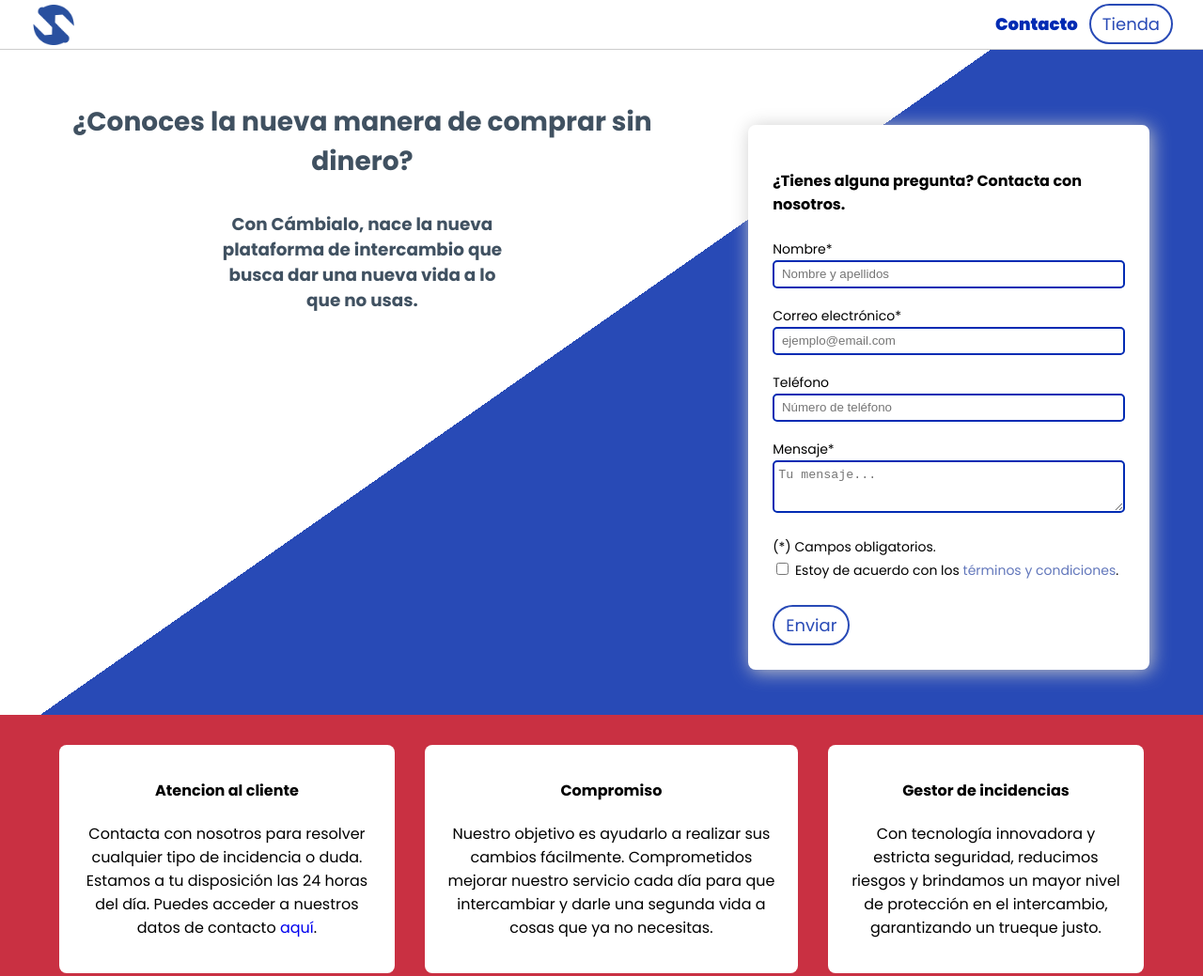
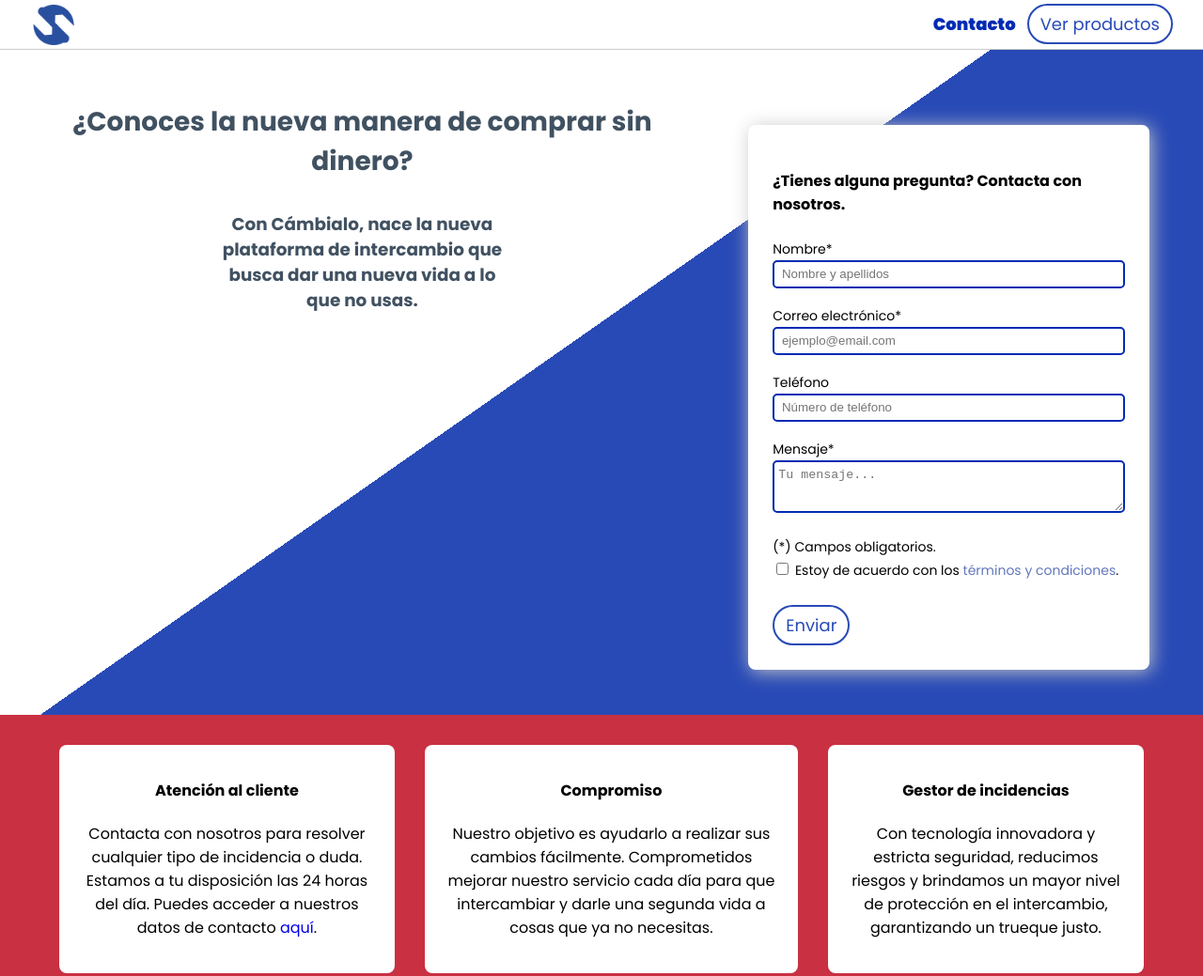
Before and after one commit to Las-Cabras-Intrepidas/cambialo-landing, a website built with Vite: page src/index.html in a window 1280 px wide. Shown: the top 1039 px of the page at 94% size. Built offline with nearby package versions, Linux system fonts and the light colour scheme; some packages are replaced by stand-ins of ours.

Commit message:
Correcciones textuales

```diff
--- a/src/index.html
+++ b/src/index.html
@@ -20,9 +20,10 @@
         <div>
             <img class="logo " src="assets/logotipo-500.png " alt="Logotipo " />
         </div>
+
         <nav class="flex " id="navbar ">
             <a class="contact-link " href="#contact-container ">Contacto</a>
-            <button class="btn "><a href="https://las-cabras-intrepidas.github.io/Despliegue_Web/index.html">Tienda</a></button>
+            <button class="btn "><a href="https://las-cabras-intrepidas.github.io/Despliegue_Web/index.html">Ver productos</a></button>
         </nav>
     </header>
 
@@ -103,7 +104,7 @@
         <div class="card-container ">
 
             <div class="card-value ">
-                <h4 class="card-title ">Atencion al cliente</h4>
+                <h4 class="card-title ">Atención al cliente</h4>
                 <p class="card-text ">
                     Contacta con nosotros para resolver cualquier tipo de incidencia o duda. Estamos a tu disposición las 24 horas del día. Puedes acceder a nuestros datos de contacto <a href=" ">aquí</a>.
                 </p>
```
